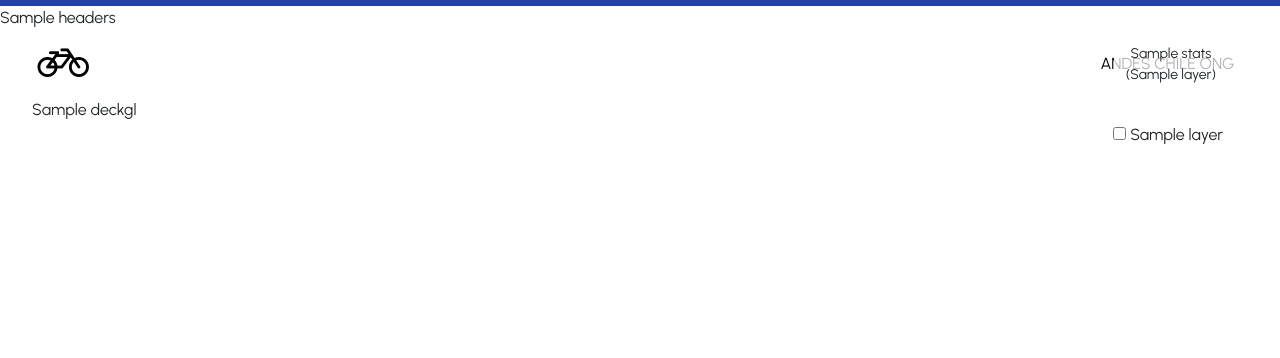
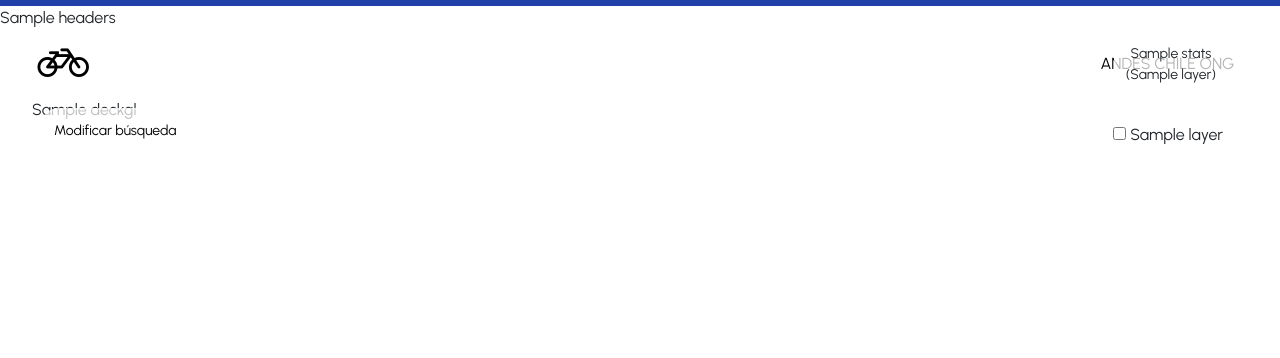
Before and after one commit to liberticl/ciudadespendientes-v2, a Django app: template templates/ciudadespendientes/mapa.html in a window 1280 px wide. Shown: the top 358 px of the page. Run offline with Django 5.2, Linux system fonts and the light colour scheme; the template is opened without the code that fills it: most values are stand-ins (such as "Sample title", 1, 10 or a date in 2020).

Commit message:
feat(buscar): se agrega funcionalidad para volver a generar la búsqueda.

```diff
--- a/ciudadespendientes/static/ciudadespendientes/main.css
+++ b/ciudadespendientes/static/ciudadespendientes/main.css
@@ -129,6 +129,20 @@ body {
   background-color: white;
   color: black;
   border: 2px solid #2241a8;
+}
+
+.btn-back {
+  position: absolute;
+  top: 10px;
+  left: 10px;
+  background-color: rgba(255, 255, 255, 0.7);
+  z-index: 99;
+  font-size: 14px;
+  border: 2px solid rgba(255, 255, 255, 0.349);
+  padding: 10px;
+  display: flex;
+  align-items: center;
+  border-radius: 1rem;
 }
 
 .btn:hover {
--- a/ciudadespendientes/views.py
+++ b/ciudadespendientes/views.py
@@ -83,6 +83,7 @@ def show_data(request):
     return render(request, 'ciudadespendientes/mapa.html', {
                   'headers': headers,
                   'deckgl': deckgl,
+                  'query_string': request.GET.urlencode(),
                   'layers': [
                       {
                           'id': 'green',
--- a/templates/ciudadespendientes/mapa.html
+++ b/templates/ciudadespendientes/mapa.html
@@ -13,6 +13,9 @@
     </div>
     <div class="map-container">
         {{ deckgl | safe }}
+        <div class="btn btn-back" onclick="window.location.href='/buscar/?{{ query_string }}'">
+            Modificar búsqueda
+        </div>
         <div class="layer-controls">
             {% for layer in layers %}
             <label>
```
Also changed, not shown: ciudadespendientes/static/ciudadespendientes/js/buscar.js (+47 -0 lines).
